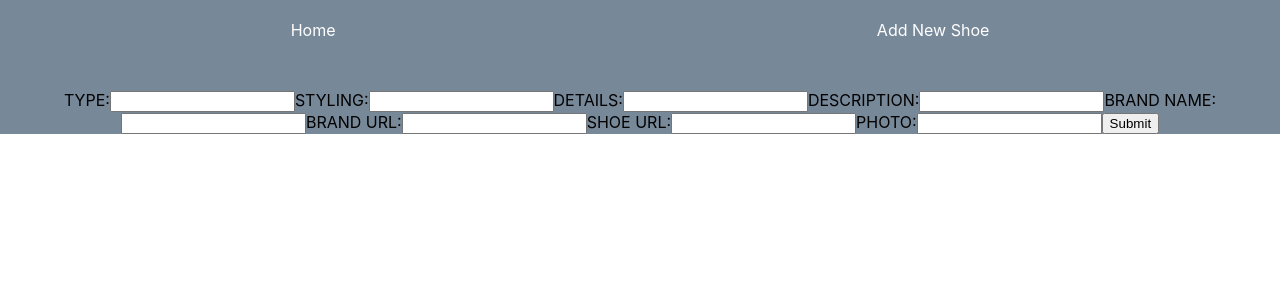
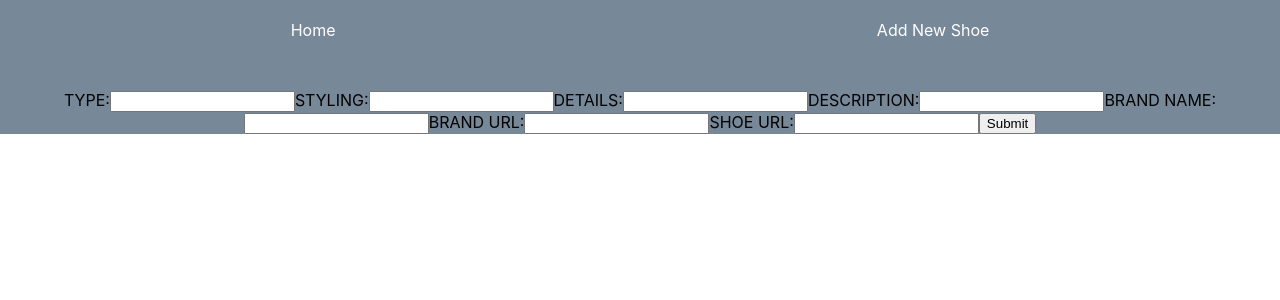
Before and after one commit to EUnurbayar/shoes-react-project4, a React (Create React App) app in the folder shoes-app/: page /add in a window 1280 px wide. Shown: the top 300 px of the page. Built offline with nearby package versions, Linux system fonts and the light colour scheme; no server answers.

Commit message:
add is workig but no photo

```diff
--- a/shoes-app/src/components/AddNewShoe/AddNewShoe.js
+++ b/shoes-app/src/components/AddNewShoe/AddNewShoe.js
@@ -45,6 +45,7 @@ function AddNewShoe({props}) {
 		if (verify) {
 			try {
 			const Shoe = await axios.post(`${API_URL}/shoes/`, newShoe)
+			console.log(newShoe)
 			Shoe.status === 201 && history.push('/');
 		} catch (error) {
 		console.log(error)
@@ -129,7 +130,7 @@ function AddNewShoe({props}) {
 					value={newShoe.shoe_url}
 					 />
                  </label>
-                 <label htmlFor='id'>
+                 {/* <label htmlFor='id'>
                   PHOTO:
                     <input
 					id='id'
@@ -137,7 +138,7 @@ function AddNewShoe({props}) {
 					name="photo"
 					type="text"
 					value={newShoe.photo}/>
-                 </label>
+                 </label> */}
                  <button className='app-button' name=" name" type='submit' onClick={handleSubmit} >Submit</button>
             </form>
         </div>
```
